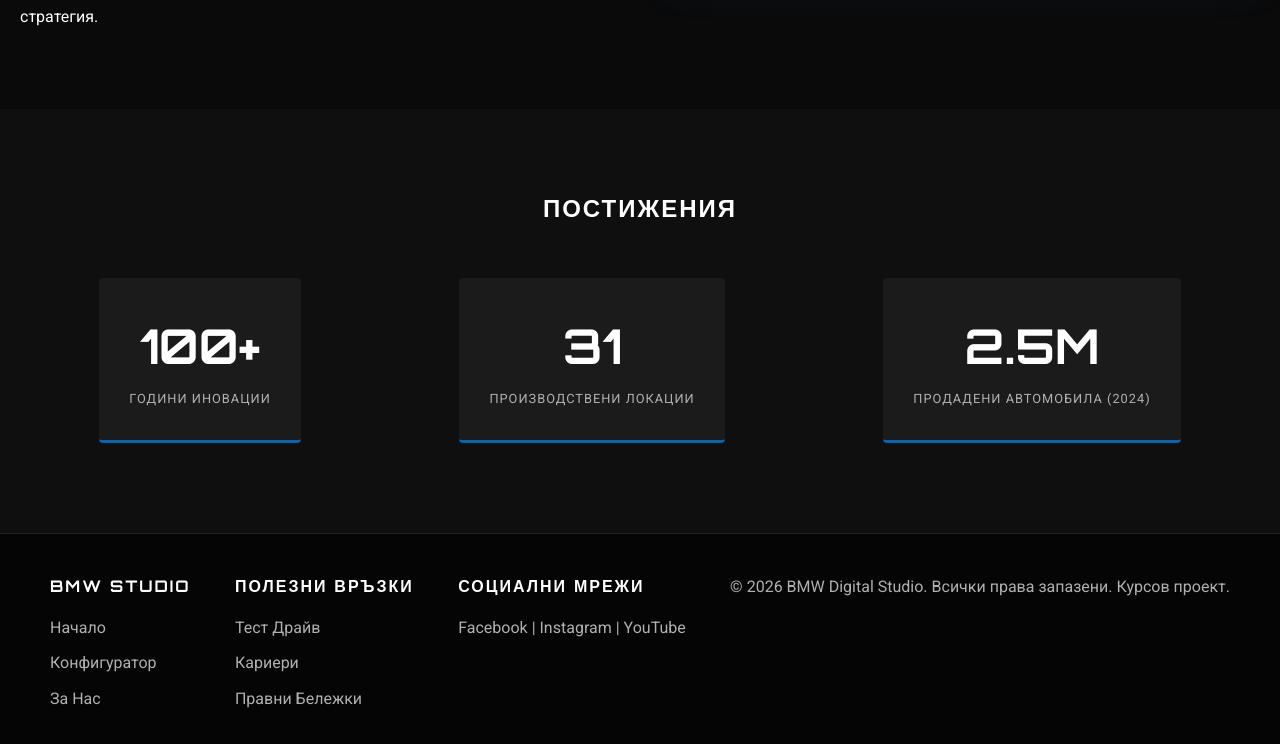
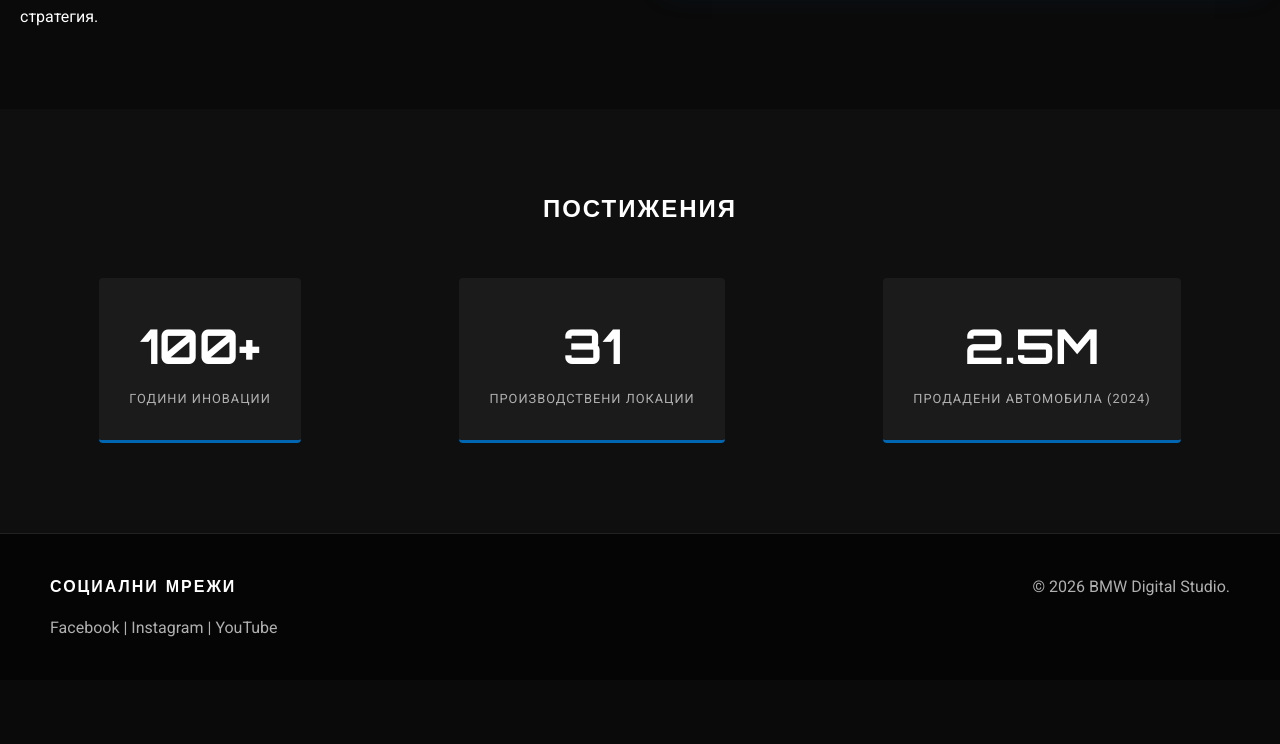
Before and after one commit to AStoyanov2231/BMW_Website, a plain HTML site: page index.html in a window 1280 px wide. Shown: the part 1346-2090 px from the top of the page. After the commit the page ends 2026 px from the top, so only its background shows below. Drawn offline with Linux system fonts and the light colour scheme.

```diff
--- a/index.html
+++ b/index.html
@@ -87,29 +87,13 @@
 
     <footer>
         <div class="footer-section">
-            <h4>BMW Studio</h4>
-            <ul>
-                <li><a href="index.html">Начало</a></li>
-                <li><a href="configurator.html">Конфигуратор</a></li>
-                <li><a href="about.html">За Нас</a></li>
-            </ul>
-        </div>
-        <div class="footer-section">
-            <h4>Полезни Връзки</h4>
-            <ul>
-                <li><a href="#">Тест Драйв</a></li>
-                <li><a href="#">Кариери</a></li>
-                <li><a href="#">Правни Бележки</a></li>
-            </ul>
-        </div>
-        <div class="footer-section">
             <h4>Социални Мрежи</h4>
             <div class="social-links">
-                <a href="#">Facebook</a> | <a href="#">Instagram</a> | <a href="#">YouTube</a>
+                <a href="https://www.facebook.com/BMW" target="_blank" rel="noopener">Facebook</a> | <a href="https://www.instagram.com/bmw" target="_blank" rel="noopener">Instagram</a> | <a href="https://www.youtube.com/BMW" target="_blank" rel="noopener">YouTube</a>
             </div>
         </div>
         <div class="copyright">
-            &copy; 2026 BMW Digital Studio. Всички права запазени. Курсов проект.
+            &copy; 2026 BMW Digital Studio.
         </div>
     </footer>
 
```
Also changed, not shown: configurator.html (+1 -1 lines), contacts.html (+15 -0 lines), news.html (+3 -3 lines).
